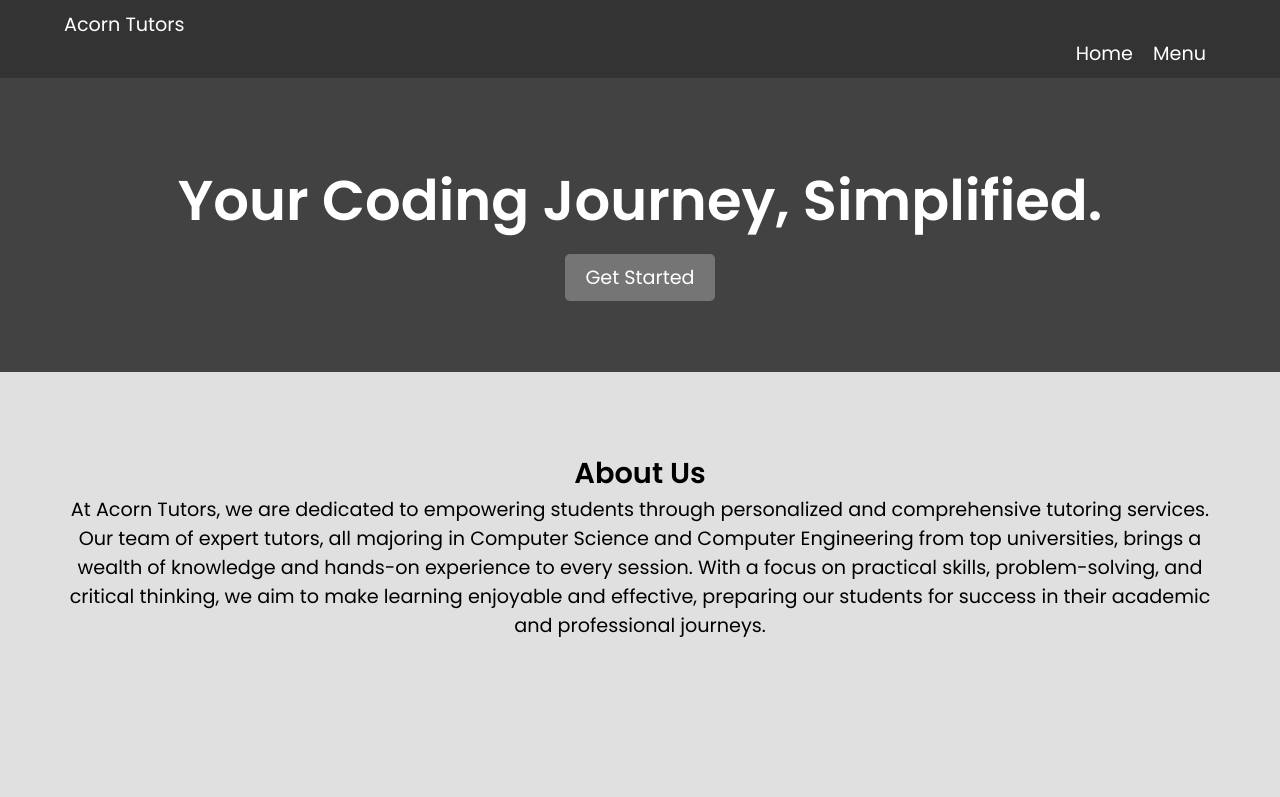
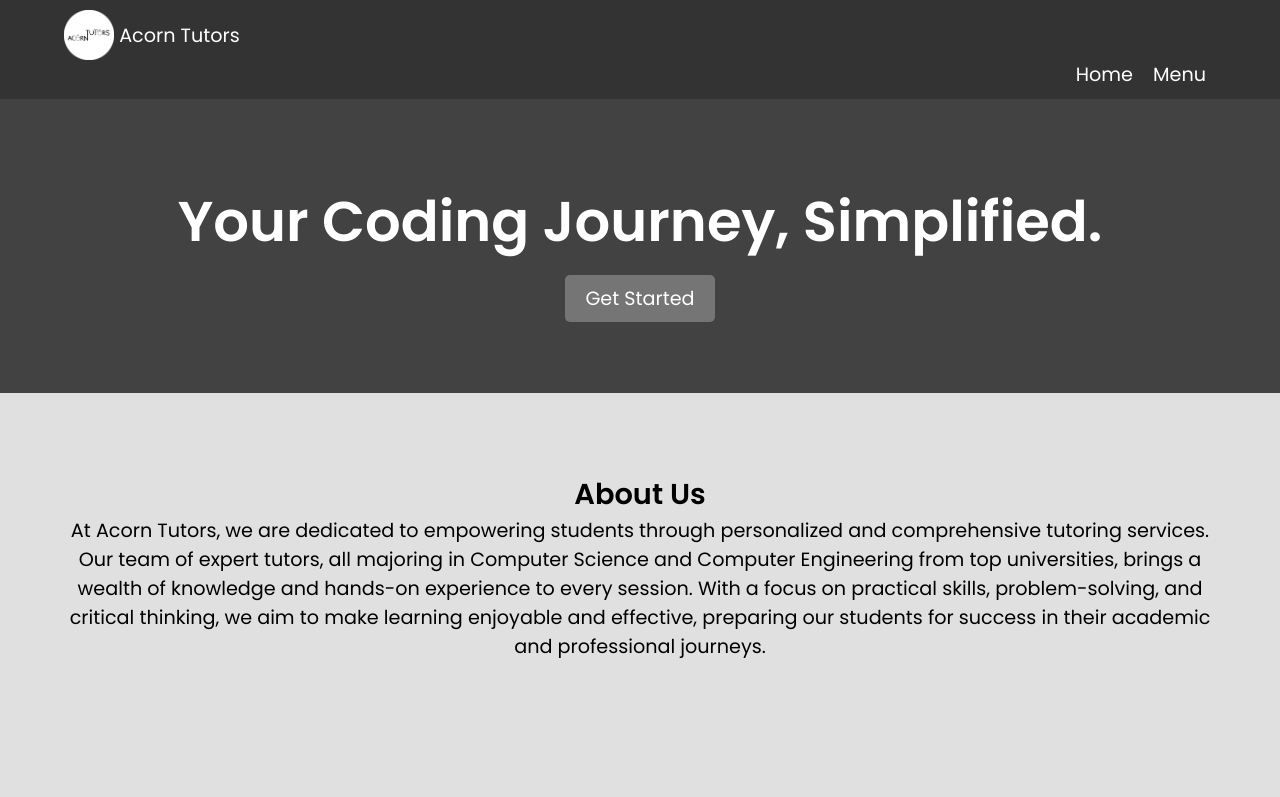
Before and after one commit to acorntutors/website, a plain HTML site: page index.html in a window 1280 px wide. Shown: the top 797 px of the page. Drawn offline with Linux system fonts and the light colour scheme.

Commit message:
Update index.html

```diff
--- a/index.html
+++ b/index.html
@@ -7,12 +7,15 @@
     <link rel="stylesheet" href="styles.css">
     <!-- Add Google Fonts -->
     <link href="https://fonts.googleapis.com/css2?family=Poppins:wght@400;600&display=swap" rel="stylesheet">
+    <!-- Add Favicon -->
+    <link rel="icon" href="/logo.png" type="image/png">
 </head>
 <body>
     <header>
         <div class="container">
             <div class="logo">
-                <span>Acorn Tutors</span>
+                <img src="/logo.png" alt="Acorn Tutors Logo" style="height: 50px; vertical-align: middle;">
+                <span style="vertical-align: middle;">Acorn Tutors</span>
             </div>
             <nav>
                 <ul>
```
